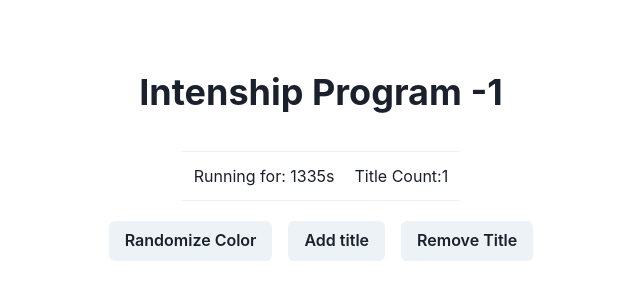
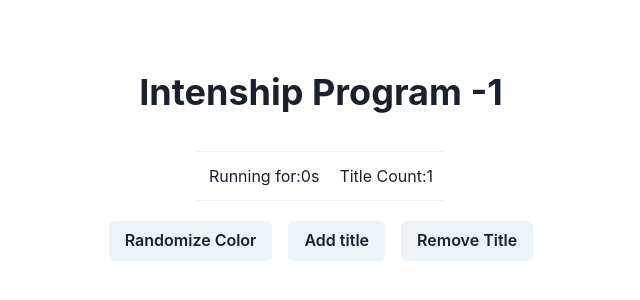
Before and after one commit to giwangdk/Delman-Internship-Giwang-Dwi-Kintan, a Next.js app: page /title-transformer in a window 1280 px wide. Shown: the part 242-542 px from the top of the page, without its empty margins (319-959 px from the left). Built offline with nearby package versions, Linux system fonts and the light colour scheme.

Commit message:
feat: :art: add running time hook

```diff
--- a/pages/title-transformer.js
+++ b/pages/title-transformer.js
@@ -27,12 +27,14 @@ function TitleTransformer() {
   const [randomIndex, setRandomIndex] = useState(0);
   const [number, setNumber] = useState(900);
   const [random, setRandom] = useState(false);
+  const [count, setCount] = useState(0);
 
   const handleRandomizeColor = () => {
     setInterval(() => {
       const index = Math.floor(Math.random() * (colors.length - 1 - 0 + 1) + 0);
       const randomNumber = Math.round((Math.random() * (900 - 100) + 100) / 100) * 100;
       setRandomIndex(index);
+      setCount((prevCount) => prevCount + 1);
       setNumber(randomNumber);
     }, 1000);
   };
@@ -40,6 +42,7 @@ function TitleTransformer() {
   const handleRandomize = () => {
     if (random) {
       clearInterval();
+      setCount(0);
     } else {
       handleRandomizeColor();
     }
@@ -79,6 +82,7 @@ function TitleTransformer() {
         <Heading
           as="h1"
           size="xl"
+          key={item.id}
           my={4}
           color={`${
             !random ? colors[0] : colors[randomIndex + item.id]
@@ -94,7 +98,11 @@ function TitleTransformer() {
       <Box my={5}>
         <Divider orientation="horizontal" />
         <Stack p={3} spacing={5} direction="row">
-          <Text>Running for: 1335s</Text>
+          <Text>
+            Running for:
+            {count}
+            s
+          </Text>
           <Text>
             Title Count:
             {title.length}
```
